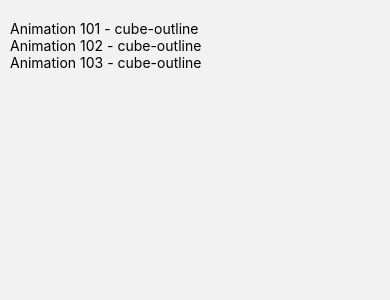
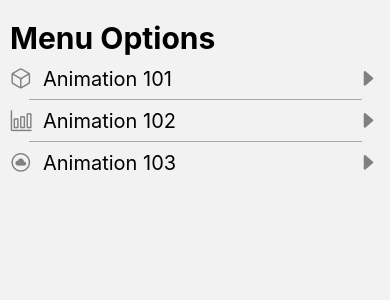
Before and after one commit to GalvisDeveloper/ts-componentsnative-rn, a React Native app: screen /Home in a window 390 px wide. Shown: the top 300 px of the page. Built offline with nearby package versions, Linux system fonts and the light colour scheme.

Commit message:
Animation Menu Options

```diff
--- /dev/null
+++ b/src/components/FlatList/FlatListMenuItem.tsx
@@ -0,0 +1,48 @@
+import React from 'react';
+import { MenuItem } from '../../interfaces/appInterfaces';
+import { StyleSheet, Text, View } from 'react-native';
+import Icon from 'react-native-vector-icons/Ionicons';
+import { TouchableOpacity } from 'react-native-gesture-handler';
+import { useNavigation } from '@react-navigation/native';
+
+interface Props {
+	menuItem: MenuItem;
+}
+
+const FlatListMenuItem = ({ menuItem }: Props) => {
+	const navigation = useNavigation();
+
+	return (
+		<TouchableOpacity activeOpacity={0.8} onPress={() => navigation.navigate(menuItem.component as never)}>
+			<View style={localStyles.container}>
+				<View style={localStyles.iconPlusName}>
+					<Icon name={menuItem.icon} color='gray' size={23} />
+					<Text style={localStyles.itemText}>{menuItem.name} </Text>
+				</View>
+
+				<View>
+					<Icon name='caret-forward-outline' color='gray' size={23} />
+				</View>
+			</View>
+		</TouchableOpacity>
+	);
+};
+
+export default FlatListMenuItem;
+
+const localStyles = StyleSheet.create({
+	container: {
+		flex: 1,
+		flexDirection: 'row',
+		justifyContent: 'space-between',
+		alignItems: 'center',
+	},
+	itemText: {
+		marginLeft: 10,
+		fontSize: 20,
+	},
+	iconPlusName: {
+		flexDirection: 'row',
+		alignItems: 'center',
+	},
+});
--- /dev/null
+++ b/src/hooks/useFadeAnimation.tsx
@@ -0,0 +1,38 @@
+import React, { useRef } from 'react';
+import { Animated } from 'react-native';
+
+interface Props {
+	initialOpacity?: number;
+	timer?: number;
+}
+
+const useFadeAnimation = ({ initialOpacity = 0.5, timer }: Props) => {
+	const opacity = useRef(new Animated.Value(initialOpacity)).current;
+
+	const fadeIn = (callback?: Function) => {
+		Animated.timing(opacity, {
+			toValue: 1,
+			duration: timer,
+			useNativeDriver: true,
+		}).start(() => callback && callback());
+	};
+
+	const fadeOut = () => {
+		Animated.timing(opacity, {
+			toValue: initialOpacity,
+			duration: timer,
+			useNativeDriver: true,
+		}).start();
+	};
+
+	return {
+		// constants - states
+		opacity,
+
+		// functions
+		fadeIn,
+		fadeOut,
+	};
+};
+
+export default useFadeAnimation;
--- /dev/null
+++ b/src/interfaces/appInterfaces.tsx
@@ -0,0 +1,5 @@
+export interface MenuItem {
+	name: string;
+	icon: string;
+	component: string;
+}
--- a/src/navigation/StackNavigator.tsx
+++ b/src/navigation/StackNavigator.tsx
@@ -1,5 +1,7 @@
 import { createStackNavigator } from '@react-navigation/stack';
 import HomeScreen from '../screens/HomeScreen';
+import Animation01Screen from '../screens/Animation/Animation01Screen';
+import Animation02Screen from '../screens/Animation/Animation02Screen';
 
 const Stack = createStackNavigator();
 
@@ -11,6 +13,8 @@ const StackNavigator = () => {
 			}}
 		>
 			<Stack.Screen name='Home' component={HomeScreen} />
+			<Stack.Screen name='Animation01Screen' component={Animation01Screen} />
+			<Stack.Screen name='Animation02Screen' component={Animation02Screen} />
 		</Stack.Navigator>
 	);
 };
--- /dev/null
+++ b/src/screens/Animation/Animation01Screen.tsx
@@ -0,0 +1,34 @@
+import React from 'react';
+import { Animated, Button, StyleSheet, Text, View } from 'react-native';
+import useFadeAnimation from '../../hooks/useFadeAnimation';
+import { colors } from '../../theme/appTheme';
+
+const Animation01Screen = () => {
+	const { opacity, fadeIn, fadeOut } = useFadeAnimation({ initialOpacity: 0.5, timer: 300 });
+
+	return (
+		<View style={localStyles.ct}>
+			<Animated.View style={{ ...localStyles.purpleBox, opacity }} />
+
+			<View style={{ marginTop: 20, gap: 10, flexDirection: 'row' }}>
+				<Button title='Fade In' onPress={() => fadeIn()} />
+				<Button title='Fade Out' onPress={fadeOut} />
+			</View>
+		</View>
+	);
+};
+
+export default Animation01Screen;
+
+const localStyles = StyleSheet.create({
+	ct: {
+		flex: 1,
+		justifyContent: 'center',
+		alignItems: 'center',
+	},
+	purpleBox: {
+		backgroundColor: colors.primary,
+		width: 150,
+		height: 150,
+	},
+});
--- /dev/null
+++ b/src/screens/Animation/Animation02Screen.tsx
@@ -0,0 +1,34 @@
+import React from 'react';
+import { Animated, Button, StyleSheet, Text, View } from 'react-native';
+import useFadeAnimation from '../../hooks/useFadeAnimation';
+import { colors } from '../../theme/appTheme';
+
+const Animation02Screen = () => {
+	const { opacity, fadeIn, fadeOut } = useFadeAnimation({ initialOpacity: 0.5, timer: 300 });
+
+	return (
+		<View style={localStyles.ct}>
+			<Animated.View style={{ ...localStyles.purpleBox, opacity }} />
+
+			<View style={{ marginTop: 20, gap: 10, flexDirection: 'row' }}>
+				<Button title='Fade In' onPress={() => fadeIn()} />
+				<Button title='Fade Out' onPress={fadeOut} />
+			</View>
+		</View>
+	);
+};
+
+export default Animation02Screen;
+
+const localStyles = StyleSheet.create({
+	ct: {
+		flex: 1,
+		justifyContent: 'center',
+		alignItems: 'center',
+	},
+	purpleBox: {
+		backgroundColor: colors.secondary,
+		width: 150,
+		height: 150,
+	},
+});
--- a/src/screens/HomeScreen.tsx
+++ b/src/screens/HomeScreen.tsx
@@ -3,45 +3,59 @@ import { Text, View } from 'react-native';
 import { styles } from '../theme/appTheme';
 
 import { FlatList } from 'react-native-gesture-handler';
-
-interface MenuItem {
-	name: string;
-	icon: string;
-	components: string;
-}
+import FlatListMenuItem from '../components/FlatList/FlatListMenuItem';
 
 const DATA = [
 	{
 		name: 'Animation 101',
 		icon: 'cube-outline',
-		components: 'Animation101Screen',
+		component: 'Animation01Screen',
 	},
 	{
 		name: 'Animation 102',
-		icon: 'cube-outline',
-		components: 'Animation102Screen',
+		icon: 'bar-chart-outline',
+		component: 'Animation02Screen',
 	},
 	{
 		name: 'Animation 103',
-		icon: 'cube-outline',
-		components: 'Animation103Screen',
+		icon: 'cloud-circle-outline',
+		component: 'Animation03Screen',
 	},
 ];
 
 const HomeScreen = () => {
-	const renderMenuItem = (menuItem: MenuItem) => {
+	const renderListHeader = () => {
 		return (
 			<View>
-				<Text>
-					{menuItem.name} - {menuItem.icon}
-				</Text>
+				<Text style={styles.title}>Menu Options</Text>
 			</View>
+		);
+	};
+
+	const renderItemSeparator = () => {
+		return (
+			<View
+				style={{
+					display: 'flex',
+					width: '90%',
+					alignSelf: 'center',
+					borderBottomWidth: 1,
+					opacity: 0.3,
+					marginVertical: 8,
+				}}
+			/>
 		);
 	};
 
 	return (
 		<View style={styles.globalMargin}>
-			<FlatList data={DATA} renderItem={({ item }) => renderMenuItem(item)} keyExtractor={(item) => item.components} />
+			<FlatList
+				ListHeaderComponent={renderListHeader}
+				data={DATA}
+				renderItem={({ item }) => <FlatListMenuItem menuItem={item} />}
+				keyExtractor={(item) => item.component}
+				ItemSeparatorComponent={renderItemSeparator}
+			/>
 		</View>
 	);
 };
```
Also changed, not shown: src/screens/Animation/Animation03Screen.tsx (added).
